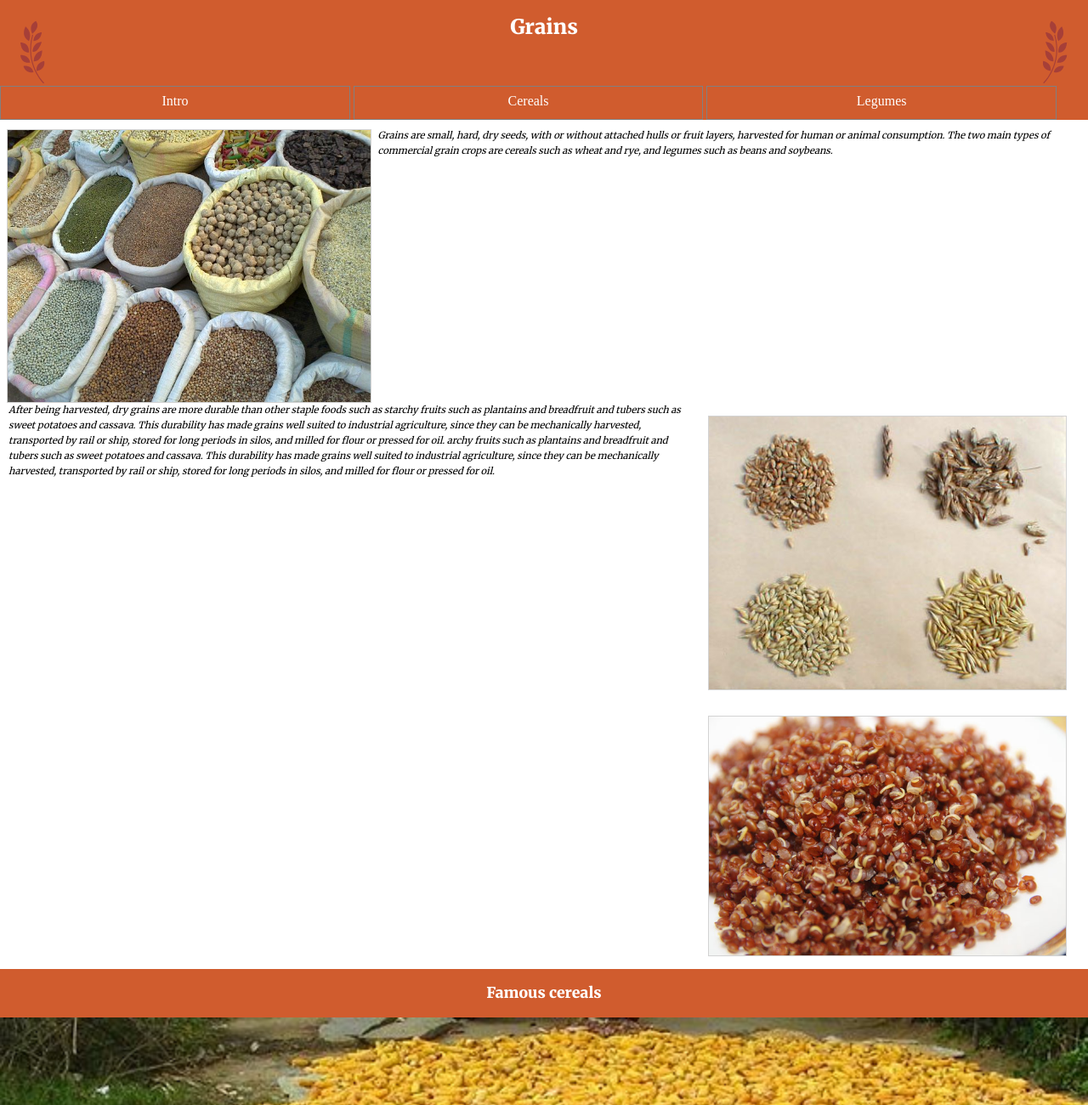
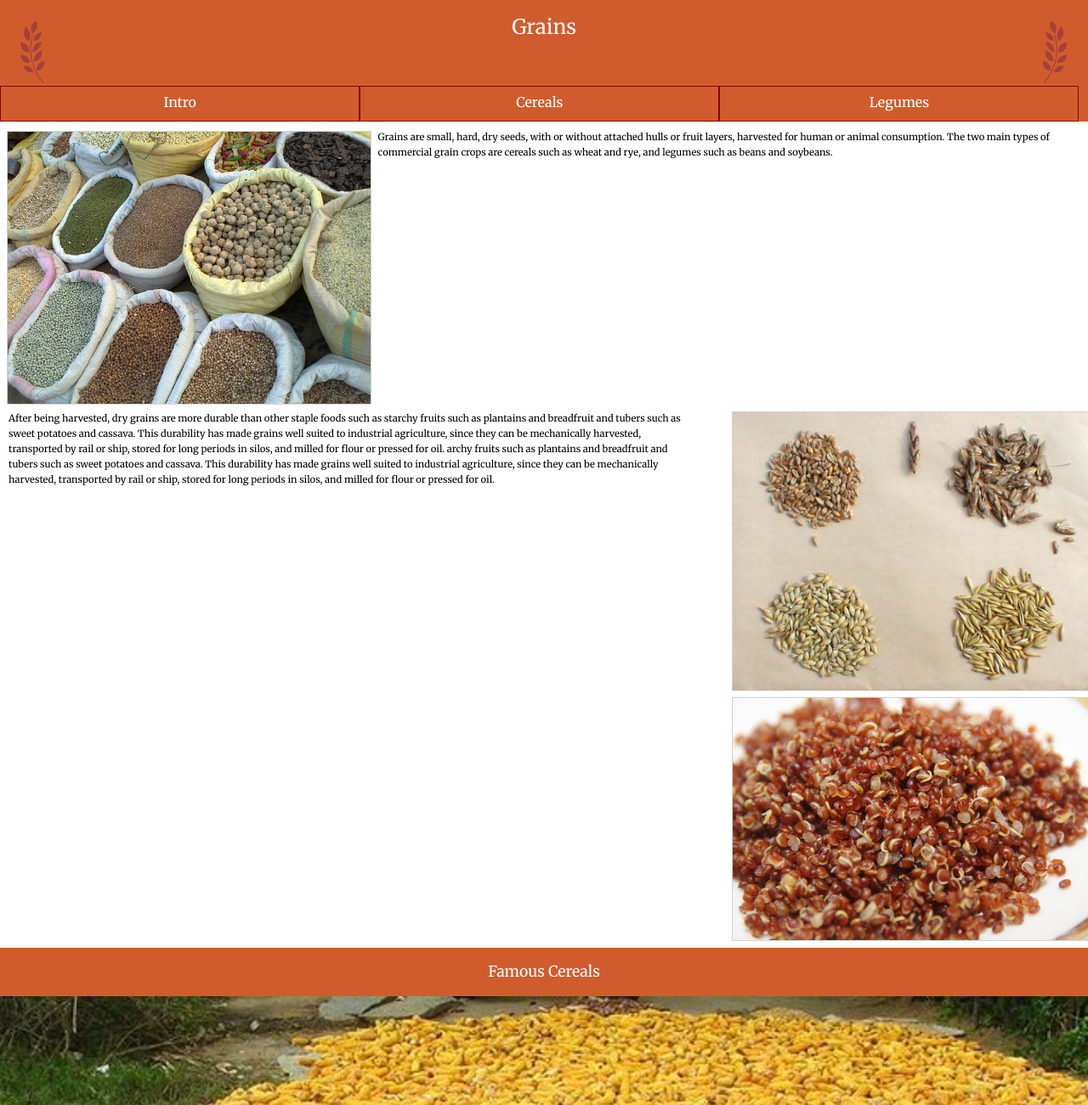
Before and after one commit to zhimmat/dsn1674-assignment-5, a plain HTML site: page index.html in a window 1280 px wide. Shown: the top 1300 px of the page at 85% size. Drawn offline with Linux system fonts and the light colour scheme.

Commit message:
refined naps and margins
width was also fixed

```diff
--- a/css/main.css
+++ b/css/main.css
@@ -28,6 +28,7 @@ h1 {
   text-align: center;
   color: white;
   padding: 0em;
+font-weight: normal;
 }
 
 h2 {
@@ -39,6 +40,7 @@ h2 {
   padding: 1em;
   margin: 0;
 clear: both;
+font-weight: normal;
 }
 
 h3 {
@@ -66,6 +68,7 @@ margin-bottom: 1em;
 
 
 li {
+  font-family:"merriweather", sans;
   display: inline-block;
   color: white;
   background-color: #d05c2e;
@@ -75,14 +78,15 @@ li {
 
 nav {
   clear: both;
+  width:auto;
 }
 
 nav li{
-float: center;
-width: 32%;
+float: left;
+width: 32.9%;
 color: white;
-border: grey solid 1px;
-margin: 0em;
+padding: 0;
+border: darkred solid 1px;
 text-align: center;
 display: inline-block;
 text-decoration: none;
@@ -104,13 +108,18 @@ nav a:hover {
 ol {
   margin: 0em;
   padding: 0;
+  width: 100%;
+}
+
+nav ol{
+  overflow: hidden;
 }
 
 p {
   font-family: 'Merriweather', serif;
   font-size: .7rem;
   line-height: 1.6em;
-font-style: italic;
+  width: 100%;
 margin: 10px;
 margin-bottom: 1em;
 }
@@ -146,7 +155,7 @@ clear: left;
   margin-top: 0.7em;
   margin-right: 0.5em;
   margin-left: 0.5em;
-  margin-bottom: 0em;
+  margin-bottom: 0.5em;
   width: 33.33%;
   border: lightgrey solid 1px;
 }
@@ -166,7 +175,8 @@ clear: left;
   float: right;
 margin-right: 0.5em;
 margin-left: 0.5em;
-margin: 15px;
+margin: 0px;
+margin-bottom: 0em;
 border: lightgrey solid 1px;
 clear: left;
 }
@@ -174,9 +184,11 @@ clear: left;
 .quinoa{
   width: 33.33%;
   float: right;
-  margin: 15px;
+  margin: 0px;
   clear: both;
   border: lightgrey solid 1px;
+  margin-top: 0.7em;
+  margin-bottom: 0.7em;
 }
 
 .clear-it{
@@ -245,7 +257,6 @@ aside {
   padding: 0em;
   float: right;
   width: 70%;
-  margin-top: 2em;
 }
 
 body {
--- a/index.html
+++ b/index.html
@@ -19,14 +19,14 @@
     <img class="grain-1" src="images/grain-left.svg" alt="grain-left">
     <img class="grain-2" src="images/grain-right.svg" alt="grain-right">
 
-    <h1>Grains</h1>
+    <h1 id="Grains">Grains</h1>
 </div>
 
   <nav>
     <ol>
-      <li> <a href="#">Intro</a></li>
-      <li> <a href="#">Cereals</a></li>
-      <li> <a href="#">Legumes</a></li>
+      <li> <a href="#Grains">Intro</a></li>
+      <li> <a href="#Cereals">Cereals</a></li>
+      <li> <a href="#Legumes">Legumes</a></li>
     </ol>
   </nav>
 </header>
@@ -45,7 +45,7 @@
 archy fruits such as plantains and breadfruit and tubers such as sweet potatoes and cassava. This durability has made grains well suited to industrial agriculture, since they can be mechanically harvested, transported by rail or ship, stored for long periods in silos, and milled for flour or pressed for oil.
 </p>
 
-<h2>Famous cereals</h2>
+<h2 id="Cereals">Famous Cereals</h2>
 
 <div>
   <figure>
@@ -69,7 +69,7 @@ archy fruits such as plantains and breadfruit and tubers such as sweet potatoes
 </div>
 
 
-<h3>Famous legumes</h3>
+<h3 id="Legumes">Famous Legumes</h3>
 
 <figure>
 <img class="inset clear-it" src="images/peanuts.jpg" alt="peanuts">
```
